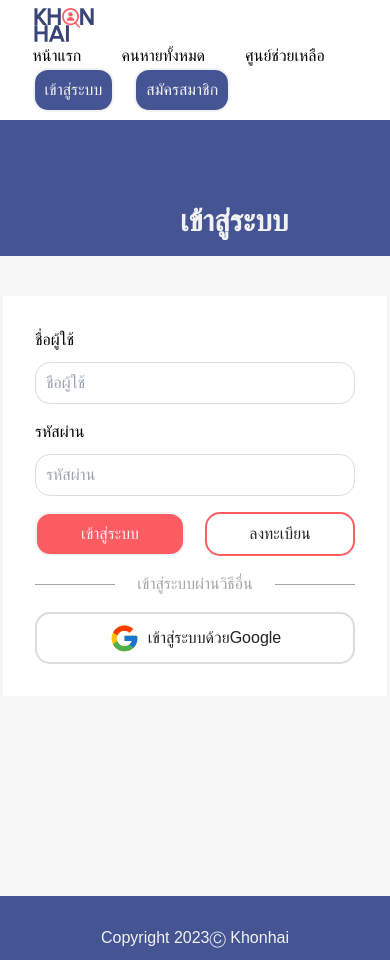
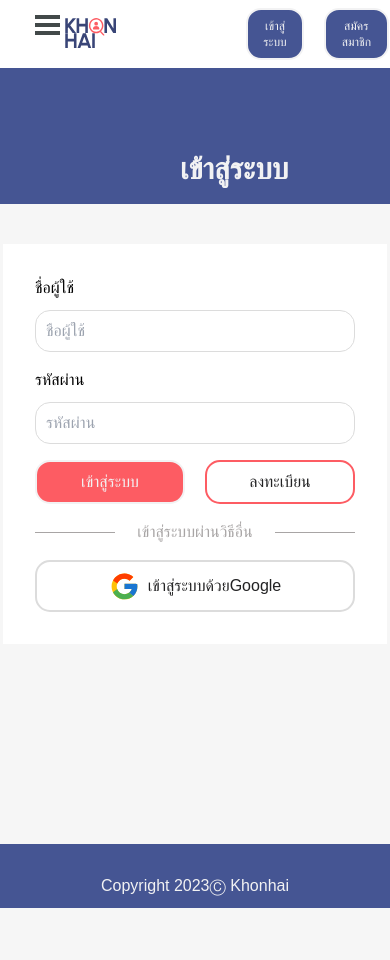
Before and after one commit to missing-people-cleverse/khonhai-fe, a React (Vite) app: page /login in a window 390 px wide. After the commit the page ends 908 px from the top, so only its background shows below. Built offline with nearby package versions, Linux system fonts and the light colour scheme; a web font is replaced by a local one.

Commit message:
Add responsive navbar

```diff
--- a/package.json
+++ b/package.json
@@ -14,13 +14,17 @@
     "@emotion/styled": "^11.11.0",
     "@mui/material": "^5.14.0",
     "@mui/x-date-pickers": "^6.10.0",
+    "@types/react-burger-menu": "^2.8.3",
     "axios": "^1.4.0",
     "d3": "^7.8.5",
     "dayjs": "^1.11.9",
     "framer-motion": "^10.12.21",
     "react": "^18.2.0",
+    "react-burger-menu": "^3.0.9",
     "react-carousel-minimal": "^1.4.1",
     "react-dom": "^18.2.0",
+    "react-icons": "^4.10.1",
+    "react-modal-images": "^0.1.0",
     "react-multi-carousel": "^2.8.4",
     "react-router-dom": "^6.14.1",
     "react-toastify": "^9.1.3"
--- a/src/App.tsx
+++ b/src/App.tsx
@@ -16,11 +16,14 @@ import Footer from "./components/Footer";
 import AuthProvider from "./context/AuthProvider";
 import EditContent from "./pages/EditContent";
 import MPindividual from "./pages/MPindividual";
+import NavbarMobile from "./components/NavbarMobile";
+import "./styles.css";
 
 function App() {
   return (
     <AuthProvider>
       <LocalizationProvider dateAdapter={AdapterDayjs}>
+        <NavbarMobile />
         <Navbar>
           <ToastContainer
             position="top-center"
--- a/src/components/Navbar.tsx
+++ b/src/components/Navbar.tsx
@@ -10,14 +10,12 @@ const Navbar = ({ children }: AuthProviderProps) => {
   return (
     <>
       <header className="bg-bg_white sticky top-0 z-50">
-        <div className="flex flex-row flex-wrap justify-between items-center py-2 w-10/12 mx-auto">
-          <div>
-            <Link to="/">
-              {" "}
-              <img src="/logo.svg" alt="Khonhai logo" />
-            </Link>
-          </div>
-          <nav className="flex flex-row gap-10">
+        <div className="flex flex-row justify-between items-center py-2 w-10/12 mx-auto max-md:justify-center max-md:gap-32 max-md:ml-[4rem]">
+          <Link to="/">
+            <img src="/logo.svg" alt="Khonhai logo" />
+          </Link>
+
+          <nav className="flex flex-row gap-10  max-md:hidden">
             <NavLink
               to="/"
               className={({ isActive }) =>
@@ -43,24 +41,25 @@ const Navbar = ({ children }: AuthProviderProps) => {
               ศูนย์ช่วยเหลือ
             </NavLink>
           </nav>
+
           {!isLoggedIn ? (
             <nav className="flex flex-row gap-5">
-              <NavLink to="/login" className="btn-blue">
+              <NavLink to="/login" className="btn-blue max-md:text-xs">
                 เข้าสู่ระบบ
               </NavLink>
-              <NavLink to="/register" className="btn-blue">
+              <NavLink to="/register" className="btn-blue max-md:text-xs">
                 สมัครสมาชิก
               </NavLink>
             </nav>
           ) : (
             <nav className="flex flex-row gap-5">
-              <p className="font-bold pt-3">
+              <p className="font-bold pt-3 max-md:text-xs">
                 ยินดีต้อนรับ{" "}
-                <span className="text-secondary_shadow">
+                <span className="text-secondary_shadow max-md:text-xs">
                   คุณ{userInfo.user}
                 </span>
               </p>
-              <a className="btn-blue" onClick={logout}>
+              <a className="btn-blue max-md:text-xs" onClick={logout}>
                 ออกจากระบบ
               </a>
             </nav>
--- /dev/null
+++ b/src/components/NavbarMobile.tsx
@@ -0,0 +1,33 @@
+import { useState } from "react";
+import { slide as Menu } from "react-burger-menu";
+import { Link } from "react-router-dom";
+
+const NavbarMobile = () => {
+  const [isOpen, setOpen] = useState(false);
+
+  const handleIsOpen = () => {
+    setOpen(!isOpen);
+  };
+
+  const closeSideBar = () => {
+    setOpen(false);
+  };
+
+  return (
+    <Menu isOpen={isOpen} onOpen={handleIsOpen} onClose={handleIsOpen}>
+      <Link className="menu-item" to="/" onClick={closeSideBar}>
+        หน้าแรก
+      </Link>
+
+      <Link className="menu-item" to="/content" onClick={closeSideBar}>
+        คนหายทั้งหมด
+      </Link>
+
+      <Link className="menu-item" to="/help" onClick={closeSideBar}>
+        ศูนย์ช่วยเหลือ
+      </Link>
+    </Menu>
+  );
+};
+
+export default NavbarMobile;
--- a/src/pages/EditContent.tsx
+++ b/src/pages/EditContent.tsx
@@ -226,7 +226,6 @@ const EditContent = () => {
             <section className="flex flex-row gap-6">
               <div className="form-user">
                 <label>วันเกิด</label>
-                {/* Todo styling date picker box  */}
                 <DatePicker
                   label="วันเกิด"
                   value={dateOfBirth}
--- a/src/pages/Register.tsx
+++ b/src/pages/Register.tsx
@@ -7,6 +7,7 @@ import {
   FormControlLabel,
   FormGroup,
   InputBase,
+  InputLabel,
   MenuItem,
   Select,
   Typography,
--- /dev/null
+++ b/src/styles.css
@@ -0,0 +1,73 @@
+/* Position and sizing of burger button */
+.bm-burger-button {
+  display: none;
+  position: fixed;
+  width: 25px;
+  height: 20px;
+  left: 35px;
+  top: 15px;
+}
+@media screen and (max-width: 768px) {
+  .bm-burger-button {
+    display: block;
+  }
+}
+
+/* Color/shape of burger icon bars */
+.bm-burger-bars {
+  background: #424949;
+}
+
+/* Color/shape of burger icon bars on hover*/
+.bm-burger-bars-hover {
+  background: #616a6b;
+}
+
+/* Position and sizing of clickable cross button */
+.bm-cross-button {
+  height: 24px;
+  width: 24px;
+}
+
+/* Color/shape of close button cross */
+.bm-cross {
+  background: #bdc3c7;
+}
+
+/*
+    Sidebar wrapper styles
+    Note: Beware of modifying this element as it can break the animations - you should not need to touch it in most cases
+    */
+.bm-menu-wrap {
+  position: fixed;
+  height: 100%;
+}
+
+/* General sidebar styles */
+.bm-menu {
+  background: #373a47;
+  padding: 2.5em 1.5em 0;
+  font-size: 1.15em;
+}
+
+/* Morph shape necessary with bubble or elastic */
+.bm-morph-shape {
+  fill: #373a47;
+}
+
+/* Wrapper for item list */
+.bm-item-list {
+  color: #b8b7ad;
+  padding: 0.8em;
+}
+
+/* Individual item */
+.bm-item {
+  display: flex;
+  padding: 5px 0;
+}
+
+/* Styling of overlay */
+.bm-overlay {
+  background: rgba(0, 0, 0, 0.3);
+}
--- a/tailwind.config.js
+++ b/tailwind.config.js
@@ -3,6 +3,15 @@
 export default {
   content: ["./index.html", "./src/**/*.{js,ts,jsx,tsx}"],
   theme: {
+    screens: {
+      sm: "640px",
+
+      md: "768px",
+
+      lg: "1024px",
+
+      xl: "1280px",
+    },
     extend: {
       colors: {
         bg_light_grey: "#F6F6F6",
```
Also changed, not shown: src/components/MPDetail.tsx (+0 -18 lines), 1 other file (tests, documents, lock files or other folders).
